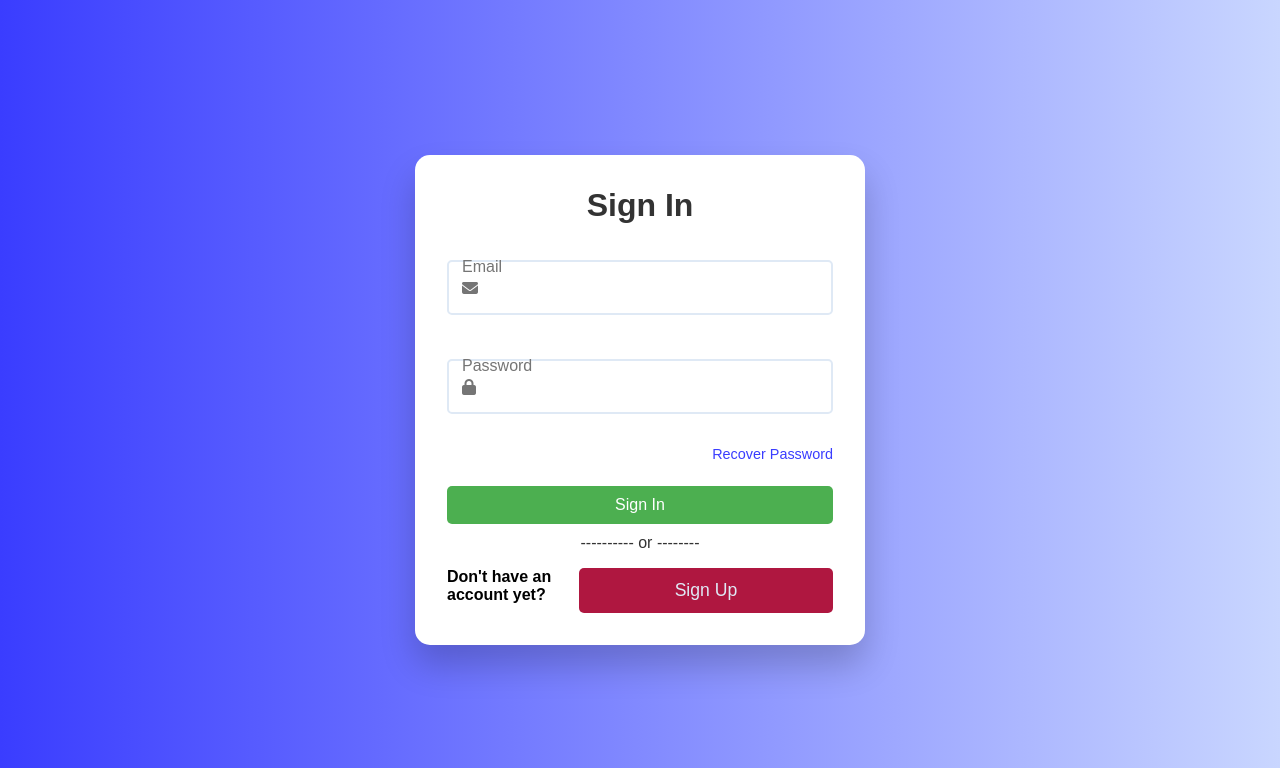
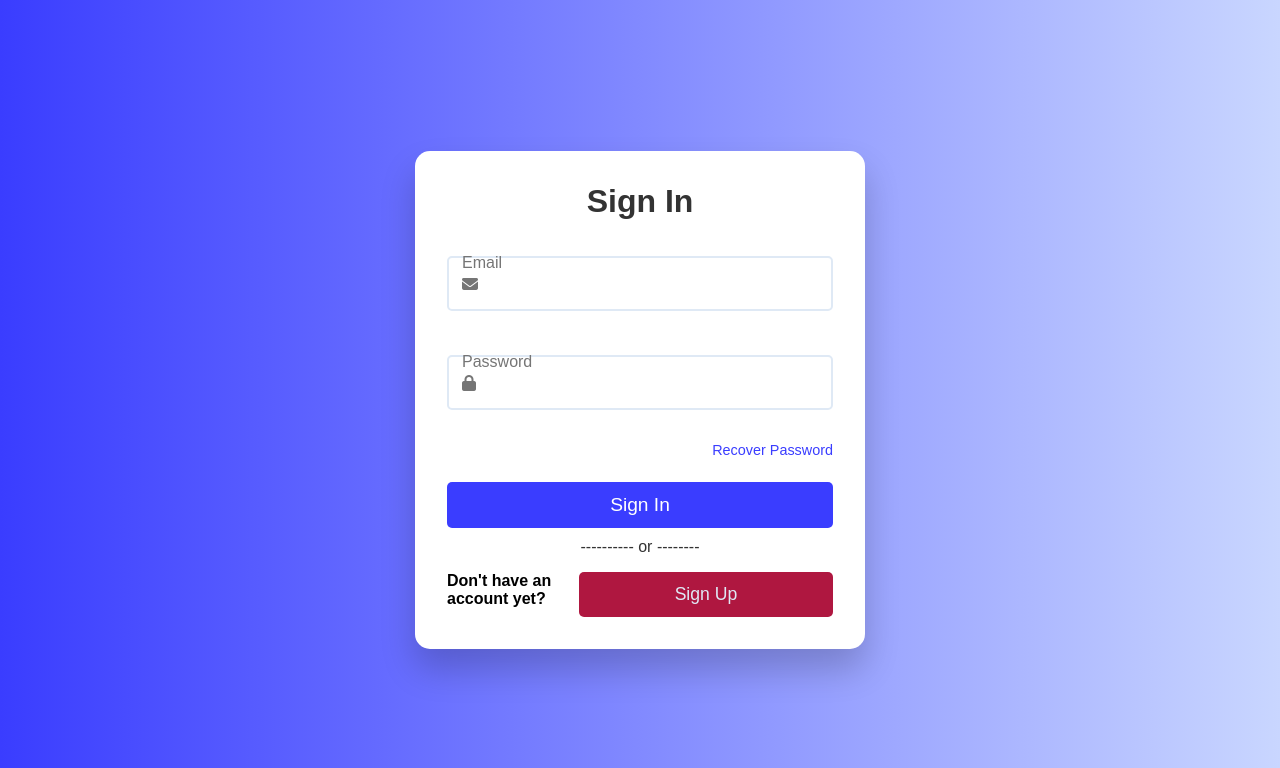
Before and after one commit to imDarshanGK/Drx.MediMate, a Flask app: page / in a window 1280 px wide. Shown: the top 768 px of the page. Run offline with Flask 3, Linux system fonts and the light colour scheme; some libraries are stand-ins or nearby versions.

Commit message:
Update sisu.html

```diff
--- a/templates/sisu.html
+++ b/templates/sisu.html
@@ -34,12 +34,12 @@
                 <input type="password" id="rPassword" placeholder="" required>
                 <label for="rPassword">Password</label>
             </div>
-            <button class="btn" id="submitSignUp">Sign Up</button>
+            <button  id="submitSignUp">Sign Up</button>
         </form>
         <p class="or">---------- or --------</p>
         <div class="links">
             <p>Already Have Account?</p>
-            <button id="signInButton">Sign In</button>
+            <button class="btn"id="signInButton">Sign In</button>
         </div>
     </div>
 
@@ -61,7 +61,7 @@
             <p class="recover">
                 <a href="#" id="recoverPasswordLink">Recover Password</a>
             </p>
-            <button class="btn" id="submitSignIn">Sign In</button>
+            <button id="submitSignIn">Sign In</button>
         </form>
         <p class="or">---------- or --------</p>
         <div class="links">
```
